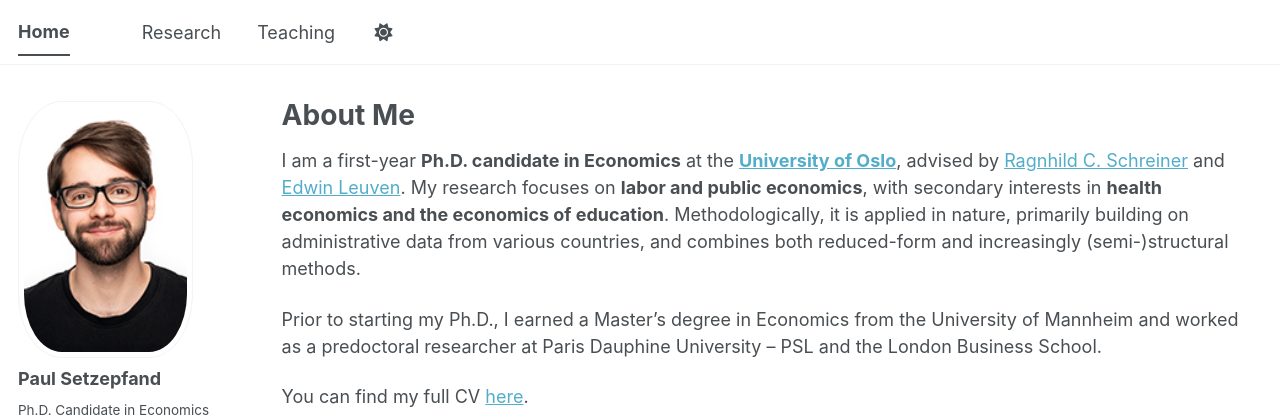
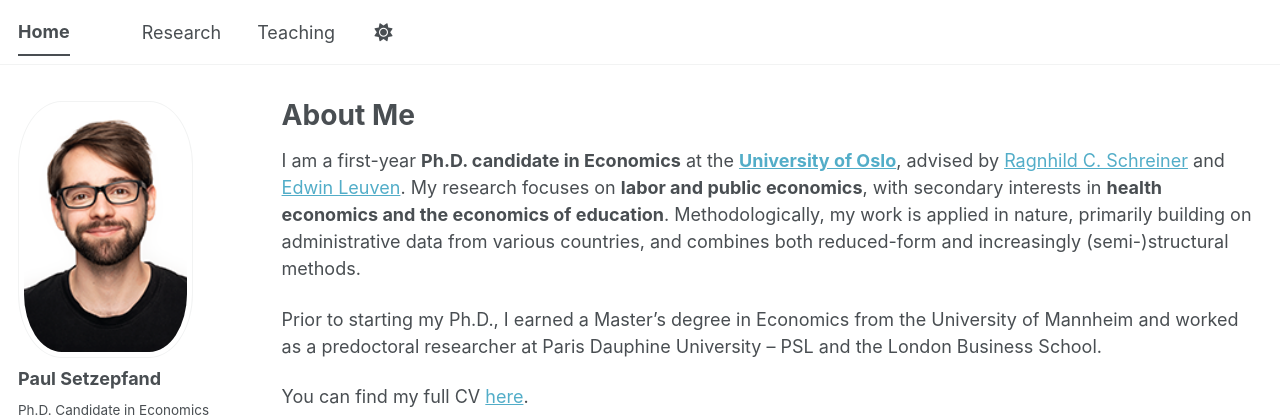
Before and after one commit to paulsetzepfand/paulsetzepfand.github.io, a Jekyll site: the page built from _pages/about.md, in a window 1280 px wide. Shown: the top 417 px of the page. Built offline with Jekyll 4.4.1, drawn with Linux system fonts in a browser that asks for light colours; some web fonts are replaced; a script bundle is joined from its source files by our own code; library files that are not in the unit come from our copies.

Commit message:
Update about.md

```diff
--- a/_pages/about.md
+++ b/_pages/about.md
@@ -5,7 +5,7 @@ author_profile: true
 layout: archive
 ---
 
-I am a first-year **Ph.D. candidate in Economics** at the [**University of Oslo**](https://www.sv.uio.no/econ/english/), advised by [Ragnhild C. Schreiner](https://sites.google.com/site/ragnhildschreiner/) and [Edwin Leuven](https://leuven.economists.nl/). My research focuses on **labor and public economics**, with secondary interests in **health economics and the economics of education**. Methodologically, it is applied in nature, primarily building on administrative data from various countries, and combines both reduced-form and increasingly (semi-)structural methods.
+I am a first-year **Ph.D. candidate in Economics** at the [**University of Oslo**](https://www.sv.uio.no/econ/english/), advised by [Ragnhild C. Schreiner](https://sites.google.com/site/ragnhildschreiner/) and [Edwin Leuven](https://leuven.economists.nl/). My research focuses on **labor and public economics**, with secondary interests in **health economics and the economics of education**. Methodologically, my work is applied in nature, primarily building on administrative data from various countries, and combines both reduced-form and increasingly (semi-)structural methods.
 
 Prior to starting my Ph.D., I earned a Master's degree in Economics from the University of Mannheim and worked as a predoctoral researcher at Paris Dauphine University – PSL and the London Business School.
 
```
